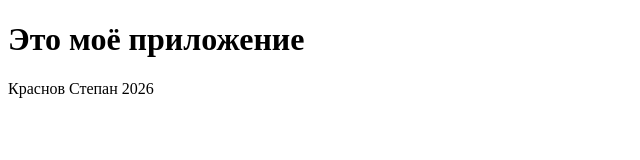
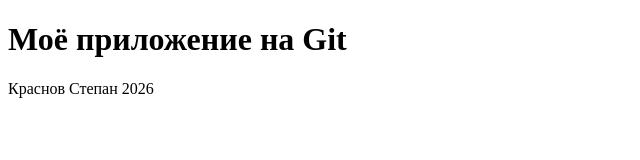
Before and after one commit to 21ISR/mobdev-git-lab-Krasnov, a plain HTML site: page index.html in a window 1280 px wide. Shown: the whole page, without its empty margins (0-640 px from the left). Drawn offline with Linux system fonts and the light colour scheme.

Commit message:
Fourth step

```diff
--- a/index.html
+++ b/index.html
@@ -6,7 +6,7 @@
     <title>Document</title>
 </head>
 <body>
-    <h1>Это моё приложение</h1>
+    <h1>Моё приложение на Git</h1>
     <footer>Краснов Степан 2026</footer>
 </body>
 </html>
```
